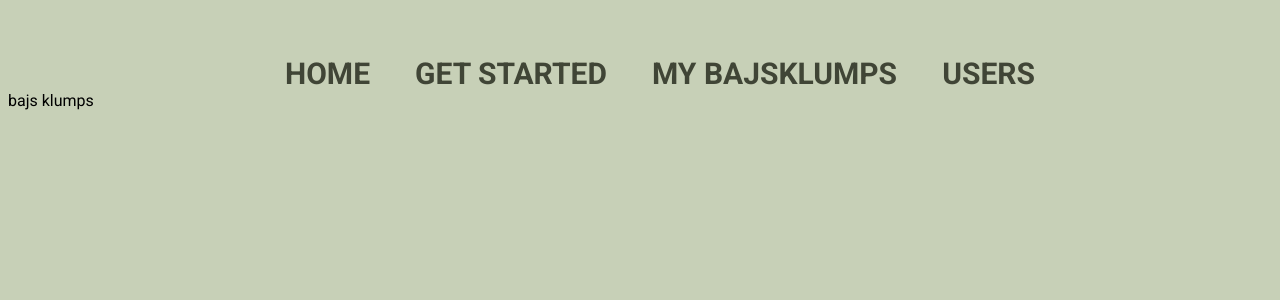
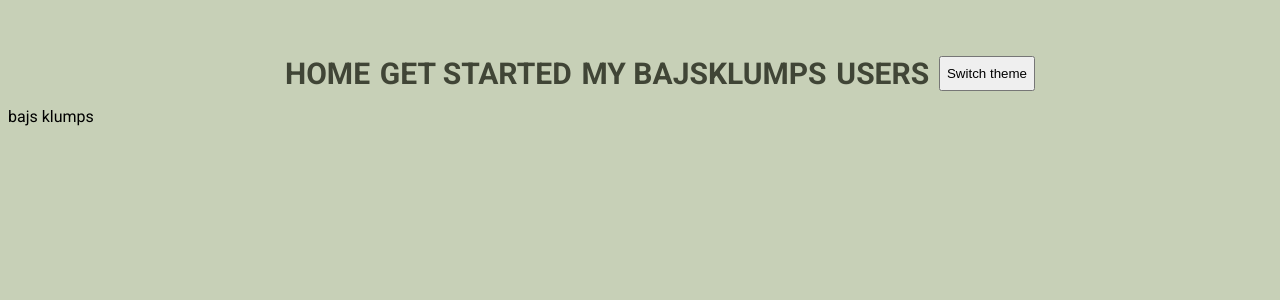
Before and after one commit to joeohm/bajsappen, a React (Create React App) app: page /my-bajsklumps in a window 1280 px wide. Shown: the top 300 px of the page. Built offline with nearby package versions, Linux system fonts and the light colour scheme.

Commit message:
Implements theme switch button

```diff
--- a/src/App.js
+++ b/src/App.js
@@ -2,6 +2,7 @@ import Home from "./pages/Home";
 import MyBajsklumps from "./pages/MyBajsklumps";
 import GetStarted from "./pages/GetStarted";
 import Users from "./pages/Users";
+import ThemeSwitch from "./components/ThemeSwitch";
 import React from "react";
 import { BrowserRouter as Router, Switch, Route, Link } from "react-router-dom";
 import "./assets/style.css";
@@ -24,6 +25,7 @@ export default function App() {
             <li className="nav-link">
               <Link to="/users">Users</Link>
             </li>
+            <ThemeSwitch />
           </ul>
         </nav>
         <Switch>
--- /dev/null
+++ b/src/components/ThemeSwitch.js
@@ -0,0 +1,5 @@
+const ThemeSwitch = () => {
+  return <button>Switch theme</button>;
+};
+
+export default ThemeSwitch;
--- a/src/pages/MyBajsklumps.js
+++ b/src/pages/MyBajsklumps.js
@@ -1,5 +1,5 @@
 const MyBajsklumps = () => {
-  return "bajs klumps";
+  return <p>bajs klumps</p>;
 };
 
 export default MyBajsklumps;
--- a/src/pages/Users.js
+++ b/src/pages/Users.js
@@ -1,5 +1,5 @@
 const Users = () => {
-  return "bajs Users";
+  return <p>bajs Users</p>;
 };
 
 export default Users;
```
